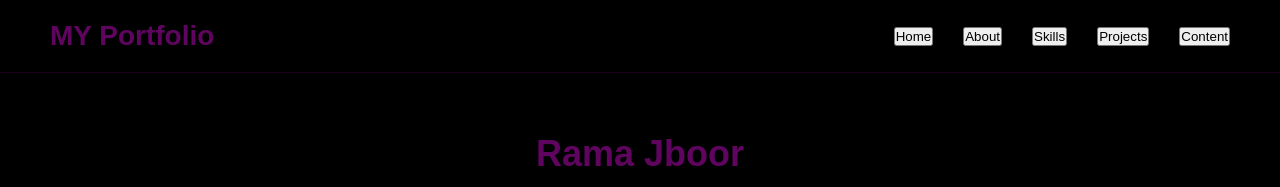
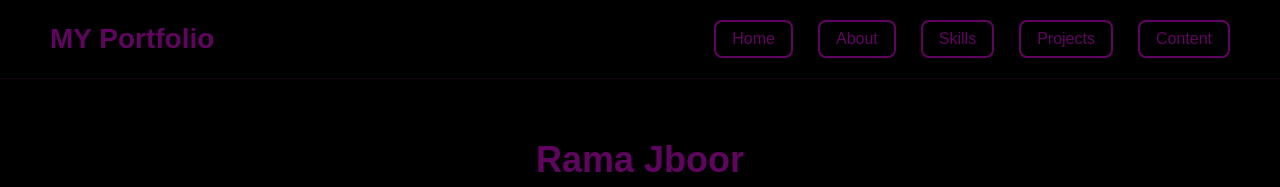
Before and after one commit to Rama-Jboor123/myHTML, a plain HTML site: page index.html in a window 1280 px wide. Shown: the top 187 px of the page. Drawn offline with Linux system fonts and the light colour scheme.

Commit message:
Refactor header styles and add button styles

```diff
--- a/stlyeforportfolio.css
+++ b/stlyeforportfolio.css
@@ -36,39 +36,48 @@ header h1::before {
   height: 30px;
 }
 
-header ul {
-  list-style: none;
+#home ul  {
+  list-style:none ;
   display: flex;
-  gap: 30px;
+  justify-content: center;
+  gap: 25px;
   color: rgb(95, 5, 95);
+  text-decoration: none;
+}
+button {
+  background-color: transparent;
+  border: 2px solid rgb(95, 5, 95);
+  color: rgb(95, 5, 95);
+  padding: 8px 16px;
+  border-radius: 8px;
+  font-size: 16px;
+  cursor: pointer;
+  transition: all 0.3s ease;
 }
 
-header li {
-  list-style: none;
-  position: relative;
-  cursor: pointer;
-  transition: color 0.3s;
-  color: rgb(95, 5, 95);
+button:hover {
+  background-color: rgb(95, 5, 95);
+  color: black;
+  transform: scale(1.05);
 }
 
-header li:hover {
- color: rgb(95, 5, 95);
+.nav-list li {
+    text-decoration: none;
+}
+.nav-list li {
+
+  font-size: 18px;
+  cursor: pointer;
+  transition: text-decoration 0.3s;
 }
 
-header li::after {
-  content: "";
-  position: absolute;
-  left: 0;
-  bottom: -3px;
-  width: 0;
-  height: 2px;
-  background-color: rgb(95, 5, 95);
-  transition: width 0.3s;
+.nav-list li:hover {
+  text-decoration: underline;
 }
 
-header li:hover::after {
-  width: 100%;
-}
+
+
+
 
 /* ARTICLE */
 article {
```
